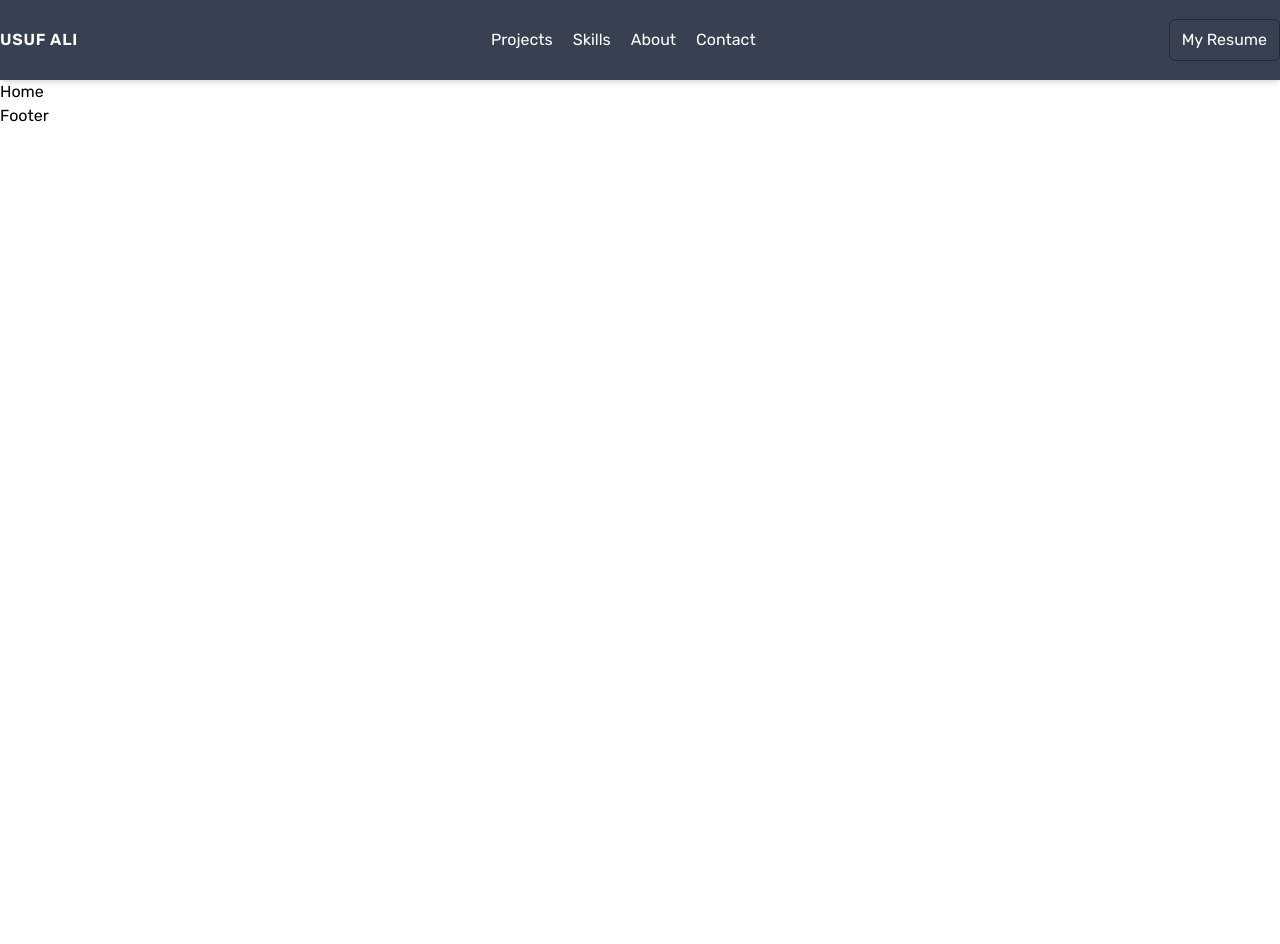
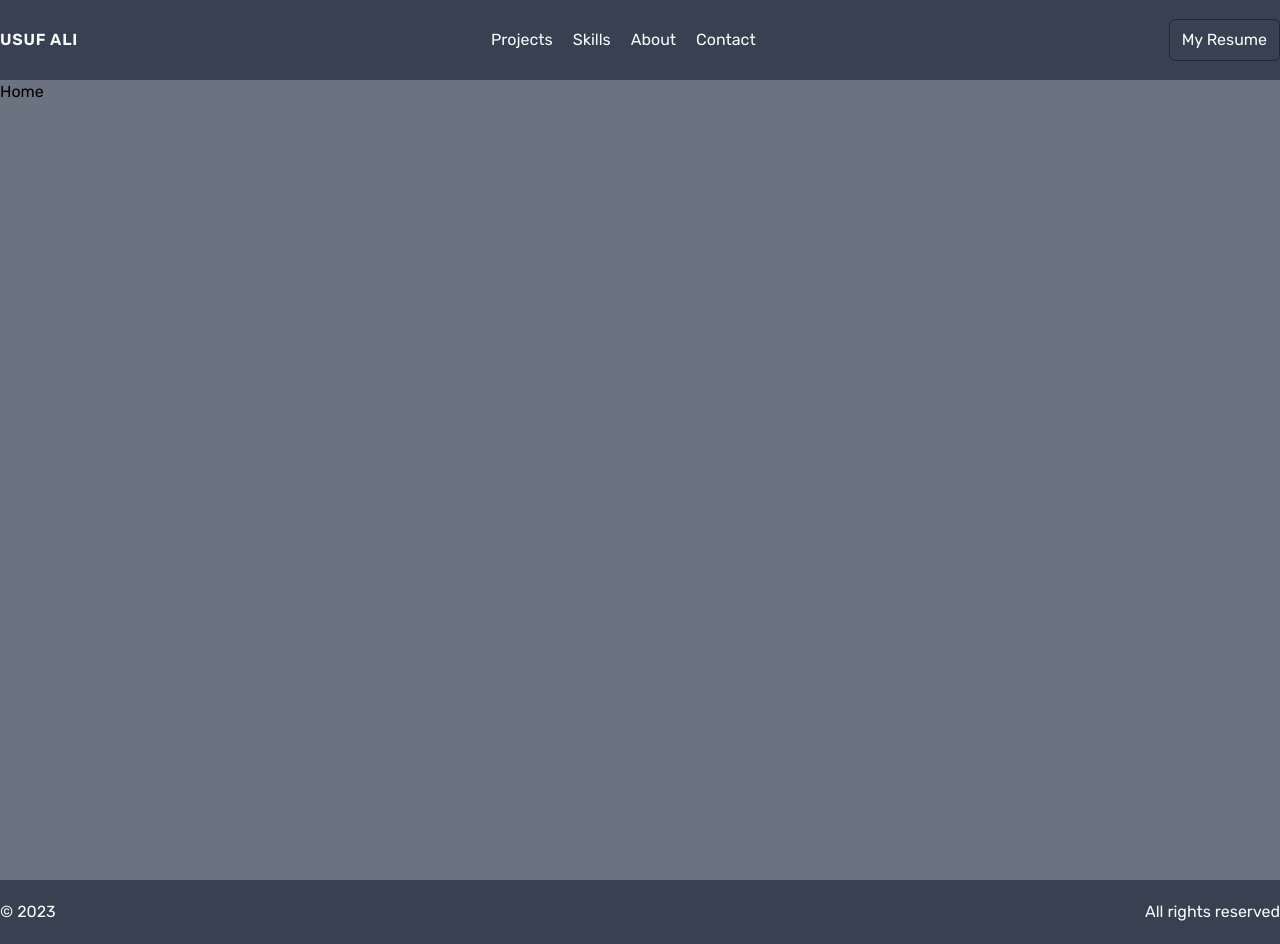
Before and after one commit to Shm-Rsuf/next-portfolio, a Next.js app: page / in a window 1280 px wide. Before the commit the page ends 800 px from the top, so only its background shows below. Built offline with nearby package versions, Linux system fonts and the light colour scheme.

Commit message:
footer added

```diff
--- a/app/(Home)/page.tsx
+++ b/app/(Home)/page.tsx
@@ -1,5 +1,5 @@
 const Home = () => {
-  return <div>Home</div>;
+  return <main className="min-h-screen bg-gray-500">Home</main>;
 };
 
 export default Home;
--- a/components/Footer.tsx
+++ b/components/Footer.tsx
@@ -1,5 +1,12 @@
 const Footer = () => {
-  return <div>Footer</div>;
+  return (
+    <footer className="bg-gray-700">
+      <div className="wrapper flex_center text-gray-50 py-5">
+        <p>&copy; {new Date().getFullYear()}</p>
+        <p>All rights reserved</p>
+      </div>
+    </footer>
+  );
 };
 
 export default Footer;
--- a/components/Navbar.tsx
+++ b/components/Navbar.tsx
@@ -8,7 +8,7 @@ import { useState } from "react";
 const Navbar = () => {
   const [toggle, setToggle] = useState(false);
   return (
-    <header className="w-full h-20 bg-gray-700 flex_center shadow-md text-white">
+    <header className="w-full h-20 bg-gray-700 flex_center shadow-md text-gray-50">
       <nav className="wrapper flex_center relative">
         <div className="hidden md:block">
           <Link href="/" className="uppercase font-semibold tracking-wider">
```
